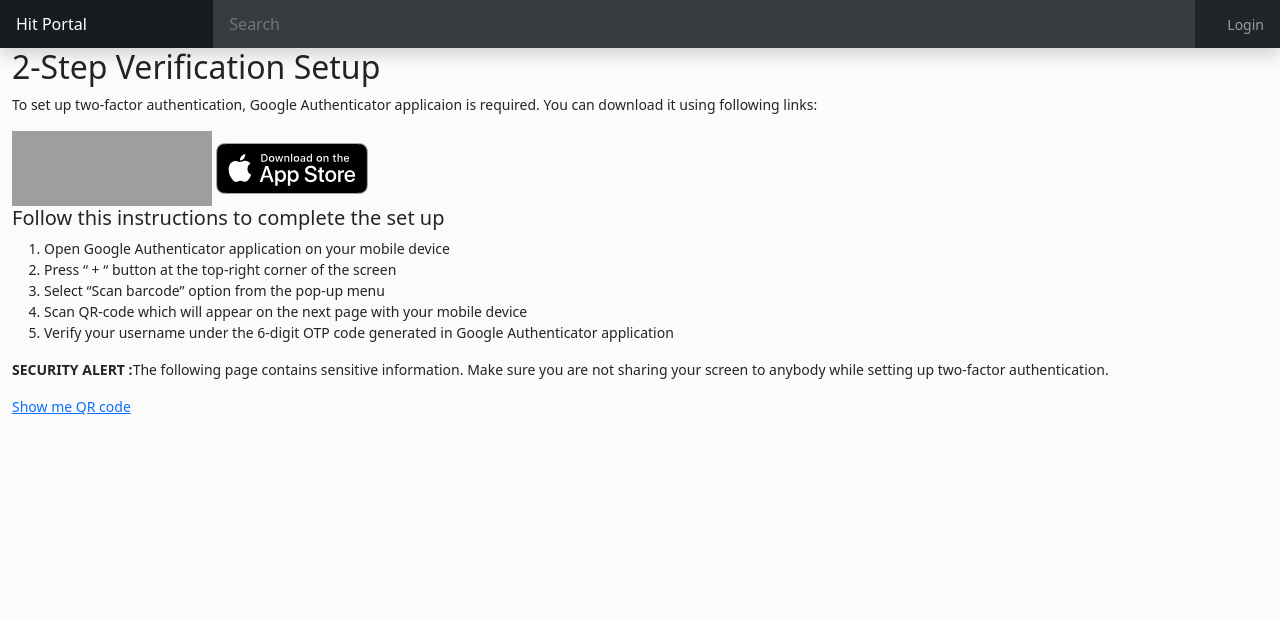
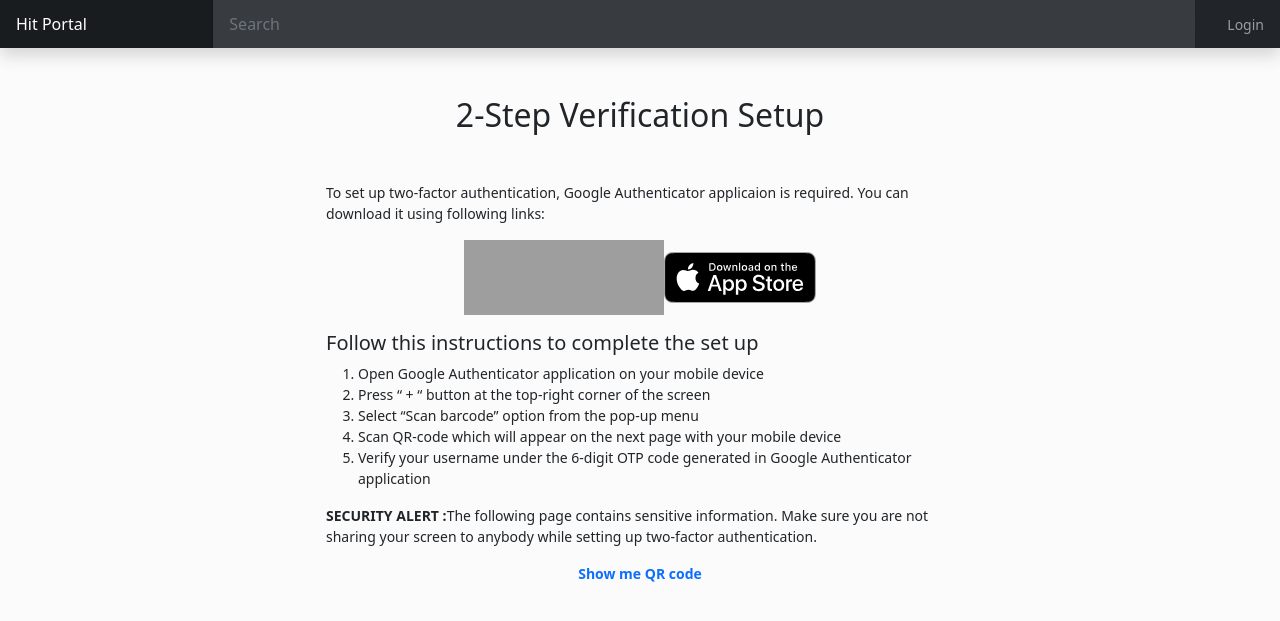
Before and after one commit to DenisBurimov/grizzly_mma, a Flask app: page /two_factor_warning in a window 1280 px wide. Shown: the top 621 px of the page. Run offline with Flask 2, Linux system fonts and the light colour scheme; some libraries are stand-ins or nearby versions; grey boxes are pictures that could not be loaded.

Commit message:
Two-factor styles

```diff
--- a/app/templates/auth/two_factor_warning.html
+++ b/app/templates/auth/two_factor_warning.html
@@ -5,13 +5,11 @@
 {% endblock %}
 
 {% block content %}
-    <div class="container tfa-container-2">
-        <div class="tfa-card">
-            <div class="tfa-row">
-                <div class="tfa-mx-auto tfa-text-container">
-                    <h2 class="tfa-text-center">2-Step Verification Setup</h2>
+    <main class="d-flex justify-content-center">
+        <div class="w-50">
+            <p class="h2 my-5" style="text-align: center;">2-Step Verification Setup</p>
             <p>To set up two-factor authentication, Google Authenticator applicaion is required. You can download it using following links:</p>
-                    <div class="tfa-text-center tfa-mb-rem tfa-img-container">
+            <div class="d-flex justify-content-center align-items-center mb-3">
                 <a href='https://play.google.com/store/apps/details?id=com.google.android.apps.authenticator2&hl=en&pcampaignid=pcampaignidMKT-Other-global-all-co-prtnr-py-PartBadge-Mar2515-1'><img alt='Get it on Google Play' width="200" height="75" src='https://play.google.com/intl/en_us/badges/static/images/badges/en_badge_web_generic.png'/></a>
                 <a href='https://apps.apple.com/us/app/google-authenticator/id388497605'><img alt='Get it on App Store' height="51" src="{{ url_for('static', filename='img/apple_logo.svg') }}"/></a>
             </div>
@@ -25,21 +23,19 @@
                     <li>Verify your username under the 6-digit OTP code generated in Google Authenticator application</li>
                 </ol>
             </div>
-                    <div class="tfa-mb-rem-3">
+            <div>
                 <p><strong>SECURITY ALERT :</strong>The following page contains sensitive information. Make sure you are not sharing your screen to anybody while setting up two-factor authentication.</p>
             </div>
             <div class="edit__group btn-container">
-                        <div class="edit__submit-btn reload-button">
+                <div class="d-flex justify-content-center">
                   <a
                     type="button"
                     href="{{ url_for('auth.two_factor_setup') }}"
-                            class="edit__submit tfa-btn-text"
-                            >Show me QR code</a
-                          >
+                    class="text-decoration-none fw-500"
+                    style="font-weight: 700;"
+                    >Show me QR code</a>
                 </div>
             </div>
         </div>
-            </div>
-        </div>
-    </div>
+    </main>
 {% endblock %}
--- a/app/views/auth.py
+++ b/app/views/auth.py
@@ -125,7 +125,7 @@ def otp_set_up_verification():
         del session["id"]
         # update otp status in users DB
         user.otp_active = True
-        db.session.commit()
+        user.save()
         flash(
             "Two-Factor Authentication is set up successfully. You can now log in.",
             "success",
```
Also changed, not shown: app/templates/auth/two-factor-setup.html (+15 -21 lines). Lines whose indentation alone changed are shown as unchanged.
